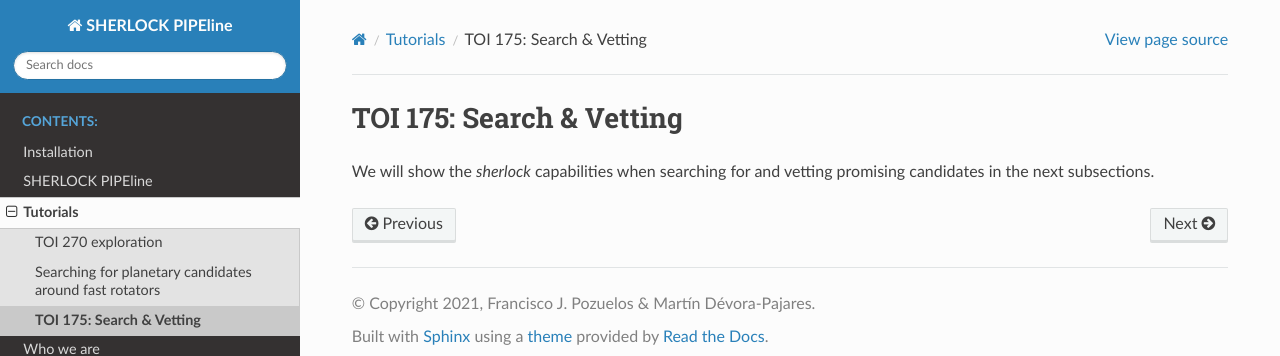
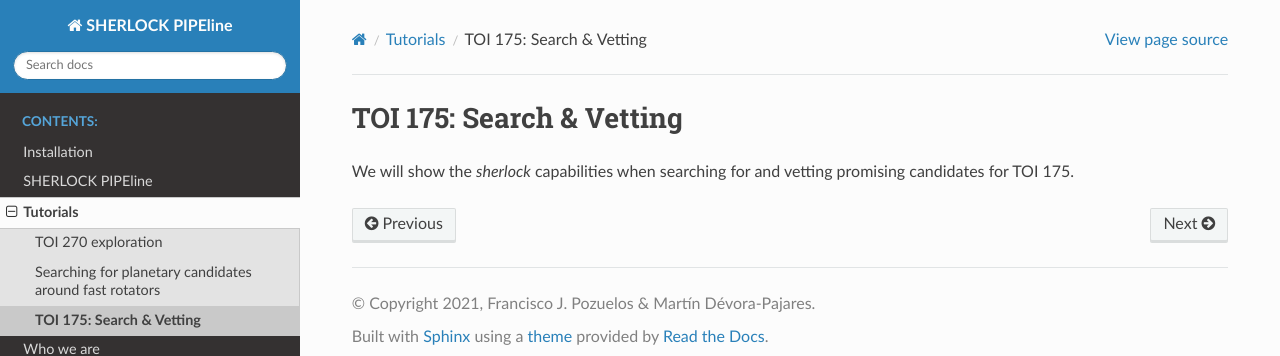
Before and after one commit to franpoz/SHERLOCK, a Sphinx documentation site: the page built from docs/source/toi-175.rst, in a window 1280 px wide. Shown: the top 356 px of the page. Built offline with Sphinx 7.4.7 and the Read the Docs theme 2.0.0, drawn with Linux system fonts in a browser that asks for light colours; pages that are not in the unit, such as notebooks, are missing from menus.

Commit message:
update doc

```diff
--- a/docs/source/toi-175.rst
+++ b/docs/source/toi-175.rst
@@ -7,7 +7,7 @@
 TOI 175: Search & Vetting
 =============================================
 
-We will show the `sherlock` capabilities when searching for and vetting promising candidates in the next subsections.
+We will show the `sherlock` capabilities when searching for and vetting promising candidates for TOI 175.
 
 .. toctree::
    :maxdepth: 1
--- a/docs/source/toi-1798.rst
+++ b/docs/source/toi-1798.rst
@@ -7,7 +7,7 @@
 TOI 1798: Search & Vetting
 =============================================
 
-We will show the `sherlock` capabilities when searching for and vetting promising candidates in the next subsections.
+We will show the `sherlock` capabilities when searching for, vetting and validating promising candidates for TOI 1798.
 
 .. toctree::
    :maxdepth: 1
```
